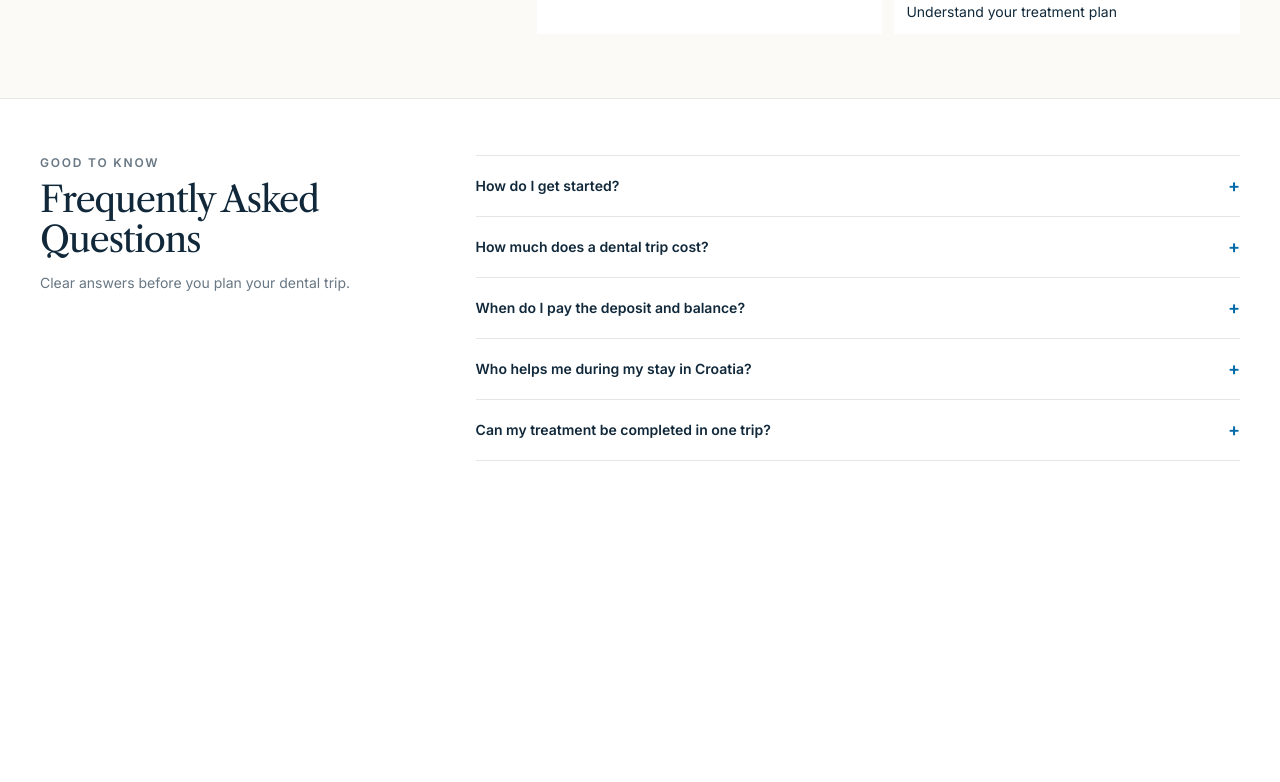
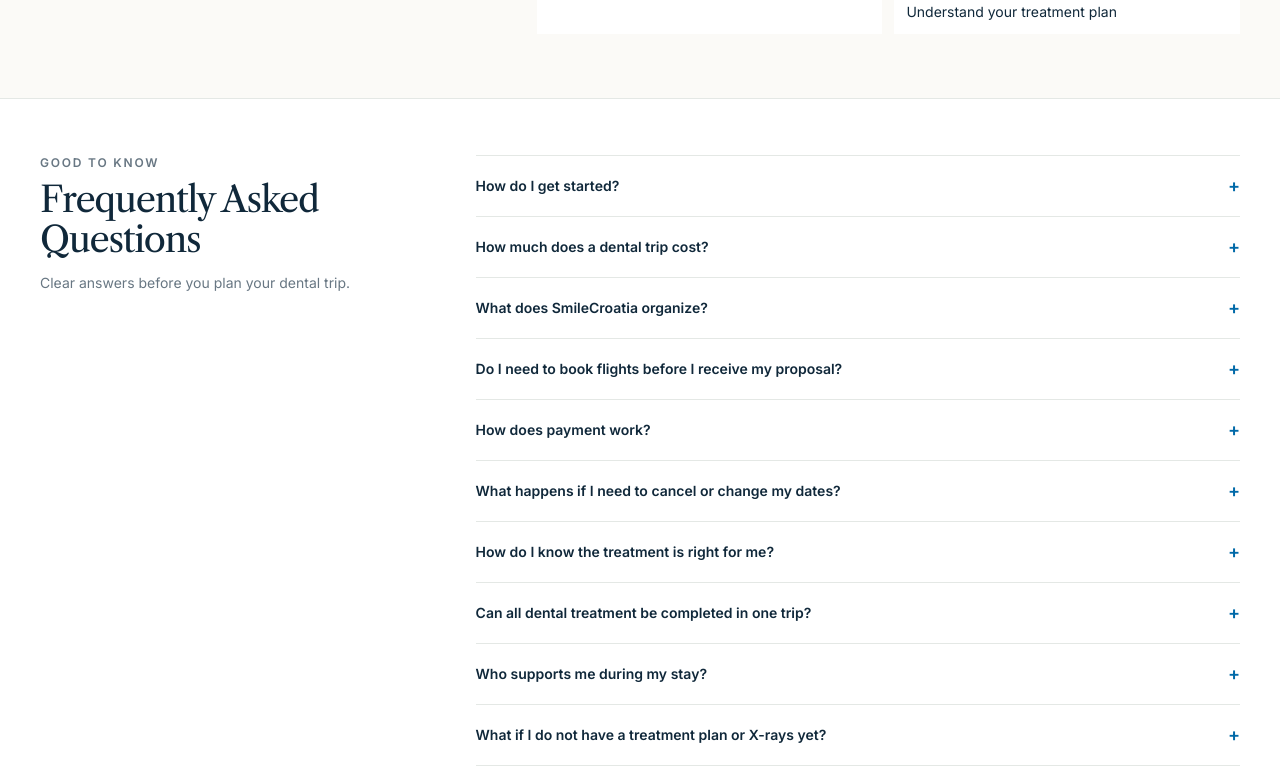
Before and after one commit to ivansusac2209/SmileCroatia, a Vue app: page / in a window 1280 px wide. Shown: the part 4527-5309 px from the top of the page. Before the commit the page ends 5044 px from the top, so only its background shows below. Built offline with nearby package versions, Linux system fonts and the light colour scheme.

Commit message:
Expand FAQ to clarify pricing, payments and travel coordination

```diff
--- a/src/views/HomeView.vue
+++ b/src/views/HomeView.vue
@@ -8,11 +8,16 @@ import StatsStrip from '@/components/home/StatsStrip.vue'
 import PartnerClinics from '@/components/home/PartnerClinics.vue'
 
 const faqs = [
-  { question: 'How do I get started?', answer: 'Tell us about your dental goals and share any relevant records or scans you already have. Our team will help coordinate an initial review with a dental professional.' },
-  { question: 'How much does a dental trip cost?', answer: 'Every plan is priced individually. Send us your treatment plan, dental records if available, and travel preferences. Within 1–3 business days, we aim to reply with a personalized proposal outlining the estimated clinic costs, SmileCroatia coordination fee, agreed travel arrangements, inclusions and any exclusions. Final clinical recommendations and treatment costs are confirmed by the dental provider.' },
-  { question: 'When do I pay the deposit and balance?', answer: 'After you review and accept your written proposal, a deposit may be required to confirm the agreed coordination services and bookings. The proposal will state the amount, due dates, cancellation and refund terms, and when the remaining balance is due. Any dental treatment payments will follow the clinic’s own written terms.' },
-  { question: 'Who helps me during my stay in Croatia?', answer: 'Your SmileCroatia coordinator helps organize the agreed travel and stay arrangements and supports you with coordination throughout your visit. Clinical care is provided by qualified dental professionals.' },
-  { question: 'Can my treatment be completed in one trip?', answer: 'Not always. Some treatments, including certain implant procedures, may require healing time and a later visit. The treating dental professional will explain the expected stages before travel is booked.' },
+  { question: 'How do I get started?', answer: 'Send us your dental goals, any treatment plan or records you already have, and your travel preferences. We coordinate the next steps and aim to reply within 1–3 business days.' },
+  { question: 'How much does a dental trip cost?', answer: 'Every proposal is personalized. We aim to outline estimated clinic costs, the SmileCroatia coordination fee, agreed travel arrangements, inclusions and exclusions within 1–3 business days. Final treatment recommendations and clinical costs depend on assessment by a dental professional.' },
+  { question: 'What does SmileCroatia organize?', answer: 'We coordinate communication with dental providers, appointment planning and the travel arrangements specifically listed in your written proposal. You book your own flights. Accommodation, transfers and other services are included only when clearly stated in your proposal.' },
+  { question: 'Do I need to book flights before I receive my proposal?', answer: 'No. Wait until you have reviewed the proposal, confirmed the treatment timeline with the dental provider and agreed on the practical arrangements. Any suggested dates are preferences, not confirmed bookings.' },
+  { question: 'How does payment work?', answer: 'Your proposal will separate estimated clinic charges from the SmileCroatia coordination fee and any agreed travel costs. A deposit may be required after you accept the proposal. The amount, due dates, cancellation and refund terms will be provided in writing. Dental treatment payments follow the clinic’s own terms.' },
+  { question: 'What happens if I need to cancel or change my dates?', answer: 'Cancellation and change terms depend on the services booked and the relevant providers’ policies. We will explain the applicable terms, including any non-refundable deposits or supplier costs, before you pay or confirm bookings.' },
+  { question: 'How do I know the treatment is right for me?', answer: 'SmileCroatia helps coordinate communication and planning, but does not replace a dentist’s clinical judgment. A qualified dental professional must assess your case, confirm suitability and explain the risks, alternatives, treatment stages and expected results.' },
+  { question: 'Can all dental treatment be completed in one trip?', answer: 'Not always. Some treatments, including certain implant procedures, may require healing time and a later visit. The treating dental professional will explain the likely stages before you make travel commitments.' },
+  { question: 'Who supports me during my stay?', answer: 'Your personal coordinator is your point of contact for the arrangements agreed with SmileCroatia. Clinical care is provided by the dental clinic. The exact support and services included will be described in your proposal.' },
+  { question: 'What if I do not have a treatment plan or X-rays yet?', answer: 'You can still contact us. Tell us about your goals and what you know so far. We will explain what information may be needed to coordinate an initial review; any diagnosis or treatment recommendation must come from a dental professional.' },
 ]
 </script>
 
```
